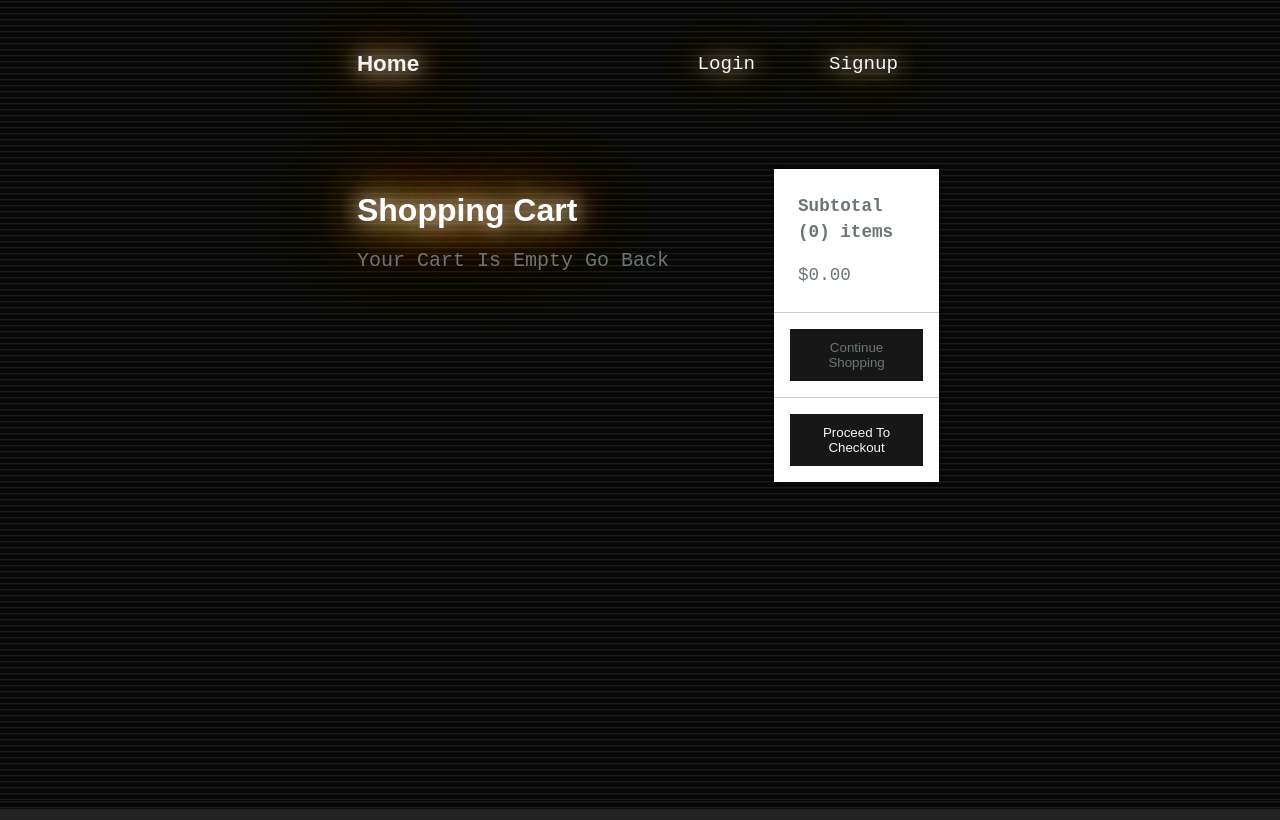
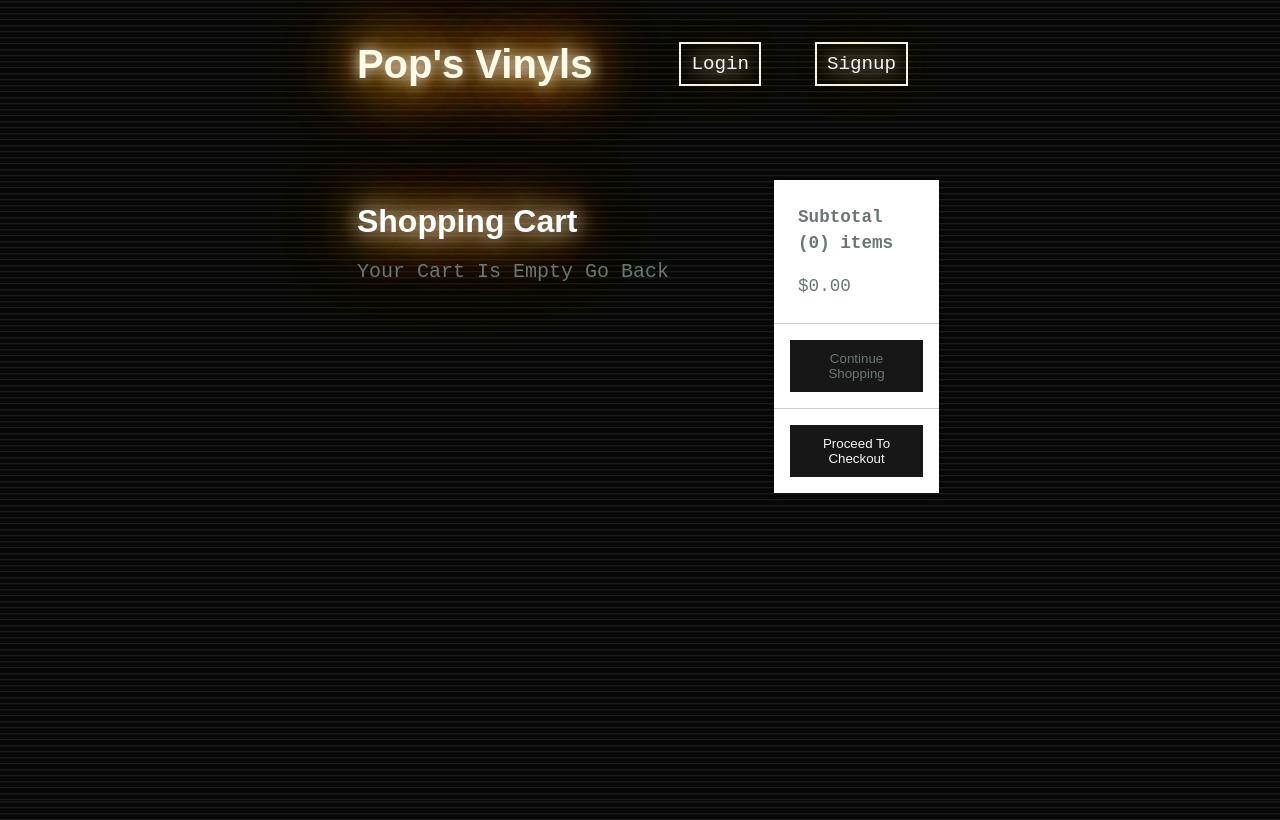
Before and after one commit to chris6661/pops-vinyls, a React (Create React App) app in the folder frontend/: page /cart in a window 1280 px wide. Built offline with nearby package versions, Linux system fonts and the light colour scheme.

Commit message:
adjusted some styling, working on mobile

```diff
--- a/frontend/src/components/Navbar.css
+++ b/frontend/src/components/Navbar.css
@@ -8,16 +8,16 @@
 }
 
 .navbar__logo h2 {
-  color: #f4f4f4;
-  font-size: 1.4rem;
+  color: #fffbe7;
+  font-size: 2.5rem;
   cursor: pointer;
   text-shadow:
-      0 0 21px #fff,
-      0 0 42px #ffa500,
-      0 0 82px #ffa500,
+      0 0 15px #fff,
+      0 0 38px #ffa500,
+      0 0 75px #ffa500,
       0 0 92px #ff8d00,
-      0 0 102px #ff8d00,
-      0 0 151px #ff8d00;
+      0 0 90px #ff8d00,
+      0 0 120px #ff8d00;
 }
 
 .navbar__text {
@@ -49,12 +49,19 @@
   font-size: 1.2rem;
   display: flex;
   align-items: center;
+  border: 2px solid #f4f4f4;
 }
 
 .navbar__links > li > a > span {
   display: flex;
   align-items: center;
   margin-left: 8px;
+}
+
+.navbar__links > li > a:hover {
+  color: #333;
+  background: #f4f4f4;
+  background-color: none;
 }
 
 .cart__link {
--- a/frontend/src/components/Navbar.js
+++ b/frontend/src/components/Navbar.js
@@ -18,7 +18,7 @@ const Navbar = ({ click }) => {
   return (
     <nav className="navbar">
       <div className="navbar__logo">
-        <Link to="/"><h2>Home</h2></Link>
+        <Link to="/"><h2>Pop's Vinyls</h2></Link>
       </div>
 
       <ul className="navbar__links">
--- a/frontend/src/screens/MainScreen.css
+++ b/frontend/src/screens/MainScreen.css
@@ -15,17 +15,18 @@
 .homescreen__products {
   display: grid;
   grid-template-columns: repeat(4, 1fr);
+  background: #222;
 }
 
 .test {
-  font-size: calc(20px + 18vh);
-  line-height: calc(20px + 20vh);
+  font-size: calc(25px + 8vh);
+  line-height: calc(20px + 10vh);
   text-shadow: 0 0 5px #ffa500, 0 0 15px #ffa500, 0 0 20px #ffa500, 0 0 40px #ffa500, 0 0 60px #ff0000, 0 0 10px #ff8d00, 0 0 98px #ff0000;
   color: #fff6a9;
-font-family: "Sacramento", cursive;
-text-align: center;
-animation: blink 12s infinite;
--webkit-animation: blink 12s infinite;
+  font-family: "Sacramento", cursive;
+  text-align: center;
+  animation: blink 8s infinite;
+  -webkit-animation: blink 12s infinite;
 }
 
 body {
```
Also changed, not shown: 2 other files (tests, documents, lock files or other folders).
